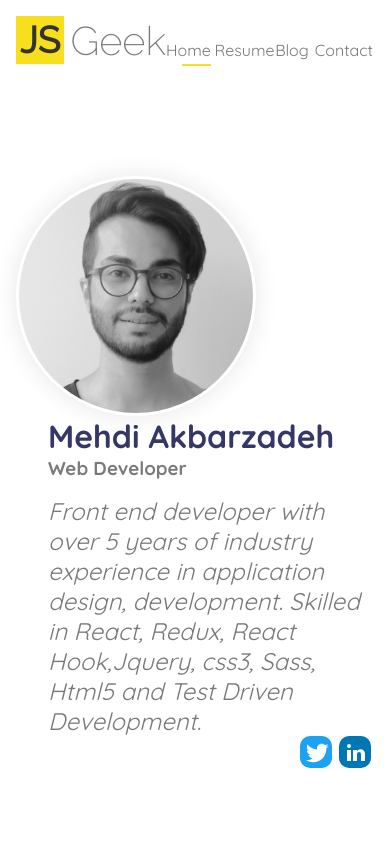
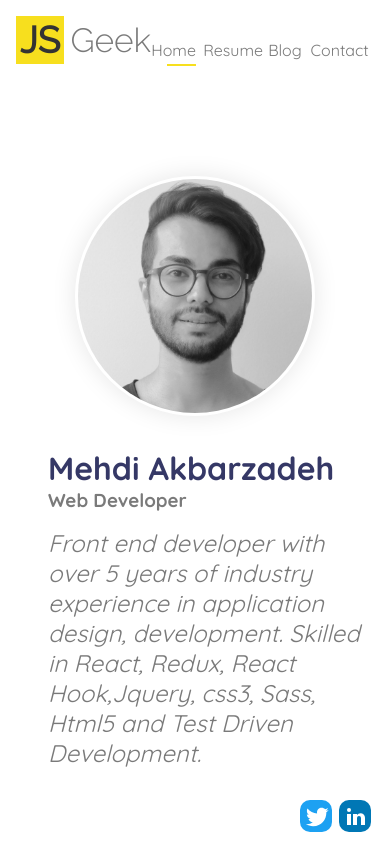
Before and after one commit to alpfreda/jsgeekes, a React app: page / in a window 390 px wide. Built offline with nearby package versions, Linux system fonts and the light colour scheme; the HTML template or start-up script is replaced by a standard one.

Commit message:
fixed responsive

```diff
--- a/src/assets/sass/layouts/_header.scss
+++ b/src/assets/sass/layouts/_header.scss
@@ -19,7 +19,7 @@ $logo-symbol-color: #333;
 $logo-symbol-font-size: 2.3rem;
 $logo-symbol-font-weight: 800;
 
-$logo-name-size: 2.5rem;
+$logo-name-size: 2.1rem;
 
 .logo {
     font-family: $logo-font-name;
@@ -43,7 +43,7 @@ $logo-name-size: 2.5rem;
 
 .logo-name {
     font-size: $logo-name-size;
-    font-weight: 100;
+    font-weight: 300;
 }
 
 .menu-nav {
--- a/src/assets/sass/pages/_home.scss
+++ b/src/assets/sass/pages/_home.scss
@@ -23,6 +23,7 @@
     align-items: center;
     justify-content: center;
     padding-top: 0.5rem;
+    margin: auto auto 2rem;
 }
 
 .main-page-avatar img {
@@ -47,6 +48,7 @@
 .main-page-social {
     display: flex;
     justify-content: flex-end;
+    margin: 2rem 0;
 
     .twitter,
     .linkedin {
```
